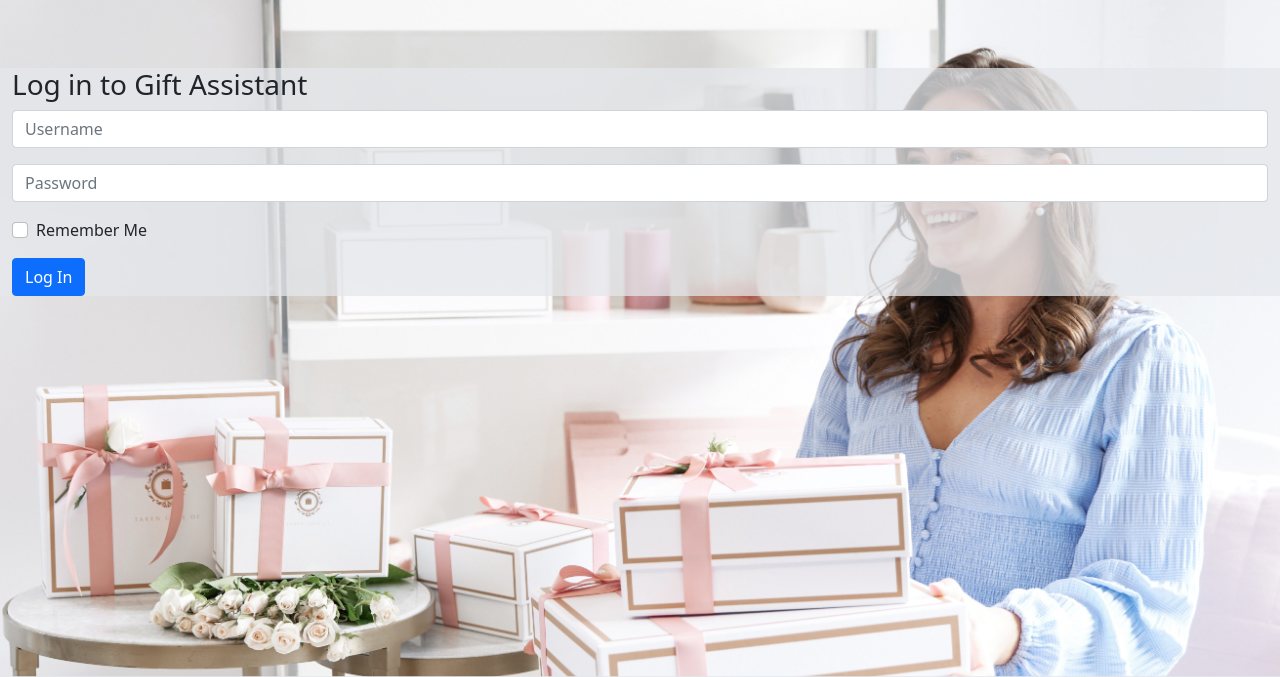
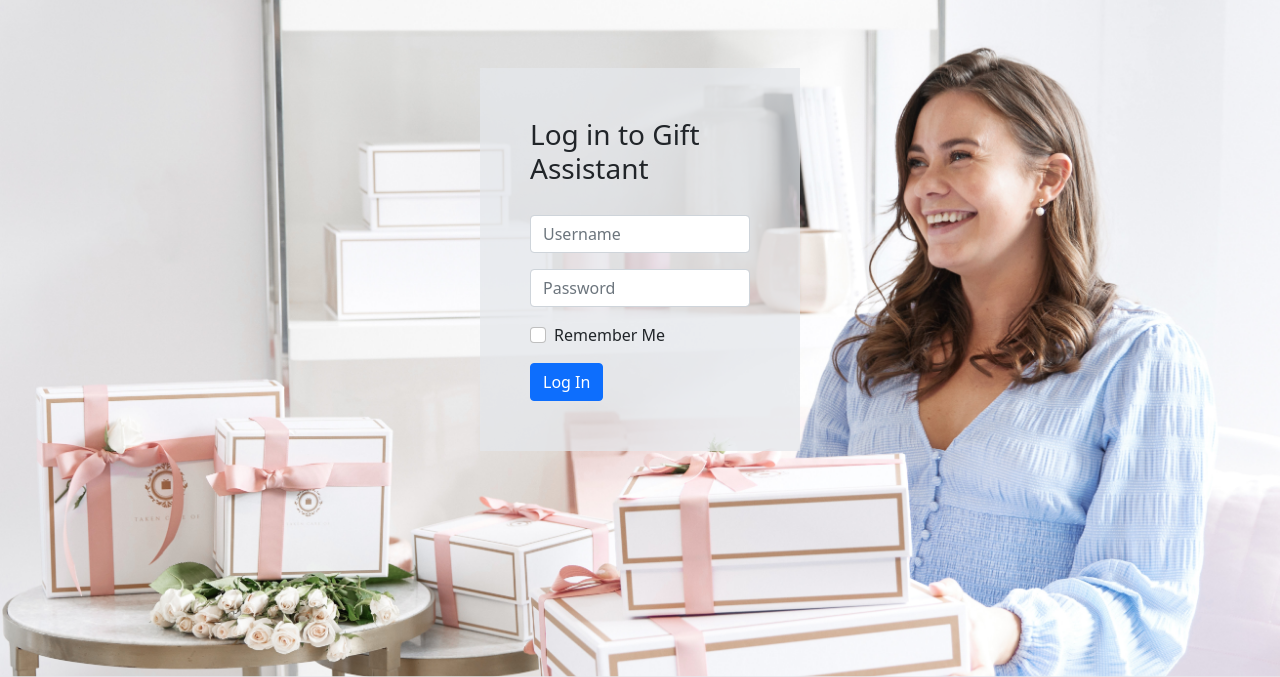
Before and after one commit to Se7enSquared/gift-assistant, a Django app: page /accounts/login/ in a window 1280 px wide. Shown: the top 677 px of the page. Run offline with Django 4.2, Linux system fonts and the light colour scheme.

Commit message:
add login styling to homestyle.css

```diff
--- a/gift_app/static/css/homestyle.css
+++ b/gift_app/static/css/homestyle.css
@@ -27,10 +27,20 @@ footer {
 #ga-logged-out {
     width: 40%;
     padding: 20px;
-    margin:auto;
+    margin: auto;
     margin-top: 100px;
 }
 
 .soft-background {
     background: rgba(229, 231, 235, 0.75);
 }
+
+#loginForm {
+    padding: 50px;
+    margin 0 10 0 10;
+    width: 25%;
+}
+
+#loginh3{
+    margin-bottom: 30px;
+}
```
